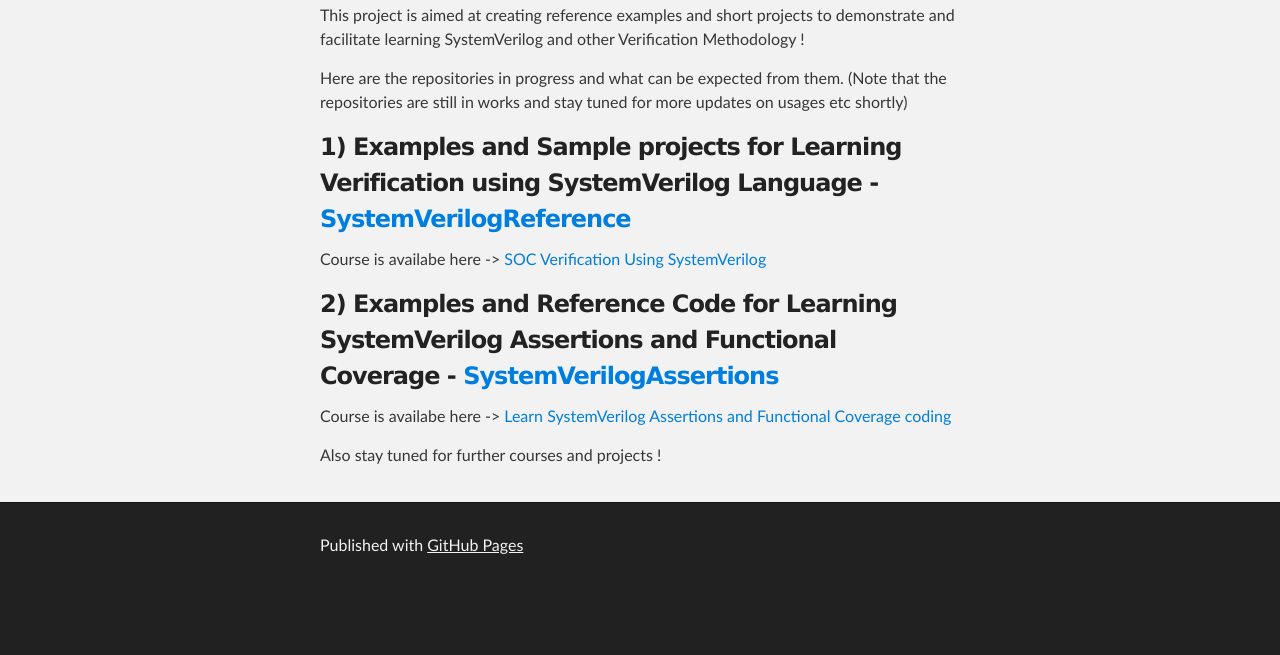
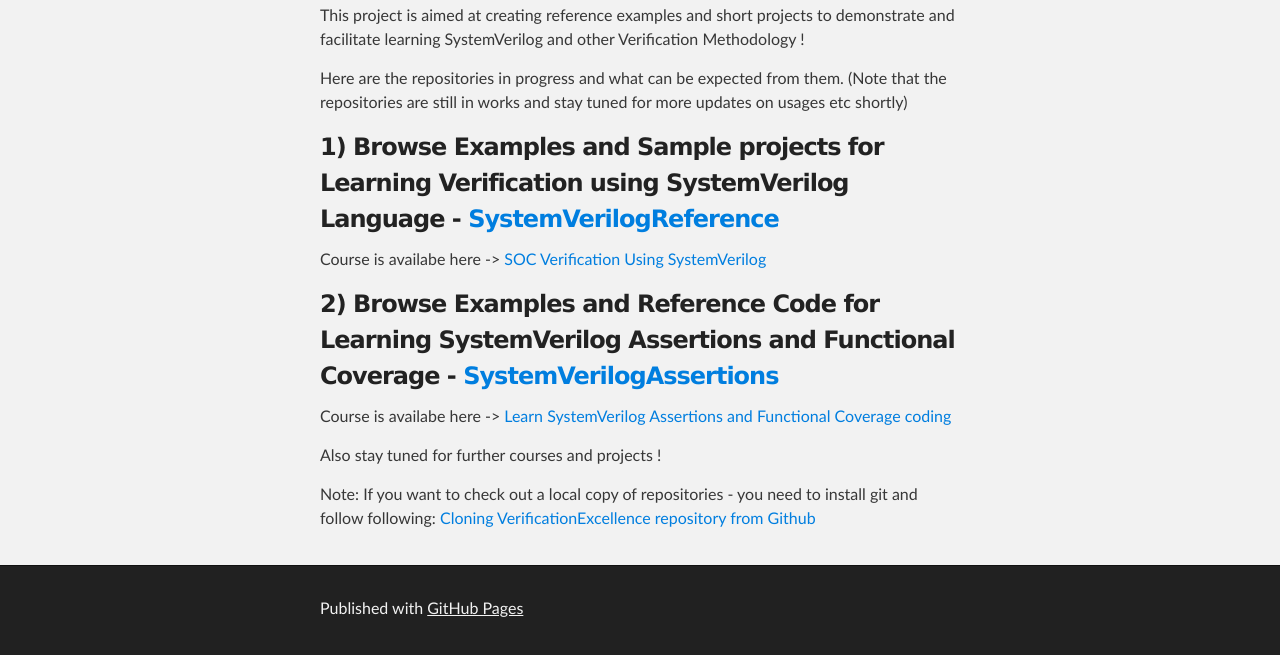
Before and after one commit to VerificationExcellence/verificationexcellence.github.io, a plain HTML site: page index.html in a window 1280 px wide. Shown: the part 409-1064 px from the top of the page. Before the commit the page ends 1001 px from the top, so only its background shows below. Drawn offline with Linux system fonts and the light colour scheme.

Commit message:
Replace master branch with page content via GitHub

```diff
--- a/index.html
+++ b/index.html
@@ -35,18 +35,21 @@
 <p>Here are the repositories in progress and what can be expected from them.  (Note that the repositories are still in works and stay tuned for more updates on usages etc shortly)</p>
 
 <h3>
-<a name="1-examples-and-sample-projects-for--learning-verification-using-systemverilog-language---systemverilogreference" class="anchor" href="#1-examples-and-sample-projects-for--learning-verification-using-systemverilog-language---systemverilogreference"><span class="octicon octicon-link"></span></a>1) Examples and Sample projects for  Learning Verification using SystemVerilog Language - <a href="https://github.com/VerificationExcellence/SystemVerilogReference">SystemVerilogReference</a>
+<a name="1-browse--examples-and-sample-projects-for--learning-verification-using-systemverilog-language---systemverilogreference" class="anchor" href="#1-browse--examples-and-sample-projects-for--learning-verification-using-systemverilog-language---systemverilogreference"><span class="octicon octicon-link"></span></a>1) Browse  Examples and Sample projects for  Learning Verification using SystemVerilog Language - <a href="https://github.com/VerificationExcellence/SystemVerilogReference">SystemVerilogReference</a>
 </h3>
 
 <p>Course  is availabe here -&gt;  <a href="http://verificationexcellence.usefedora.com/course/learn-systemverilog/">SOC Verification Using SystemVerilog</a></p>
 
 <h3>
-<a name="2-examples-and--reference-code-for-learning-systemverilog-assertions-and-functional-coverage---systemverilogassertions" class="anchor" href="#2-examples-and--reference-code-for-learning-systemverilog-assertions-and-functional-coverage---systemverilogassertions"><span class="octicon octicon-link"></span></a>2) Examples and  Reference Code for Learning SystemVerilog Assertions and Functional Coverage - <a href="https://github.com/VerificationExcellence/SystemVerilogAssertions">SystemVerilogAssertions</a>
+<a name="2-browse-examples-and--reference-code-for-learning-systemverilog-assertions-and-functional-coverage---systemverilogassertions" class="anchor" href="#2-browse-examples-and--reference-code-for-learning-systemverilog-assertions-and-functional-coverage---systemverilogassertions"><span class="octicon octicon-link"></span></a>2) Browse Examples and  Reference Code for Learning SystemVerilog Assertions and Functional Coverage - <a href="https://github.com/VerificationExcellence/SystemVerilogAssertions">SystemVerilogAssertions</a>
 </h3>
 
 <p>Course is availabe here -&gt; <a href="http://verificationexcellence.usefedora.com/course/learn-sva-coverage/">Learn SystemVerilog Assertions and Functional Coverage coding</a></p>
 
 <p>Also stay tuned for further courses and  projects !</p>
+
+<p>Note:  If you want to check out a local copy of repositories - you need to install git and follow following:
+<a href="http://www.verificationexcellence.in/?p=154#sthash.H9BJv4SG.dpbs">Cloning VerificationExcellence repository from Github</a></p>
       </section>
     </div>
 
```
Also changed, not shown: params.json (+1 -1 lines).
